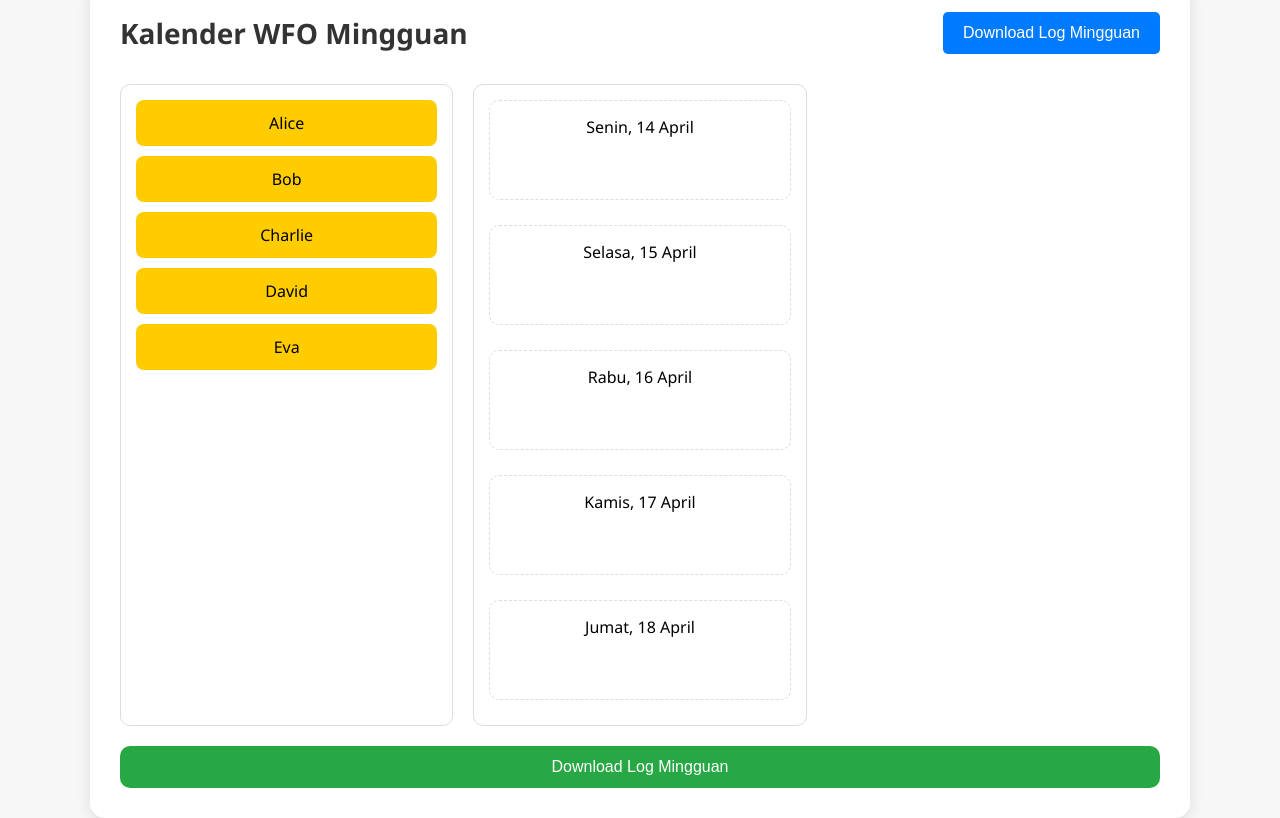
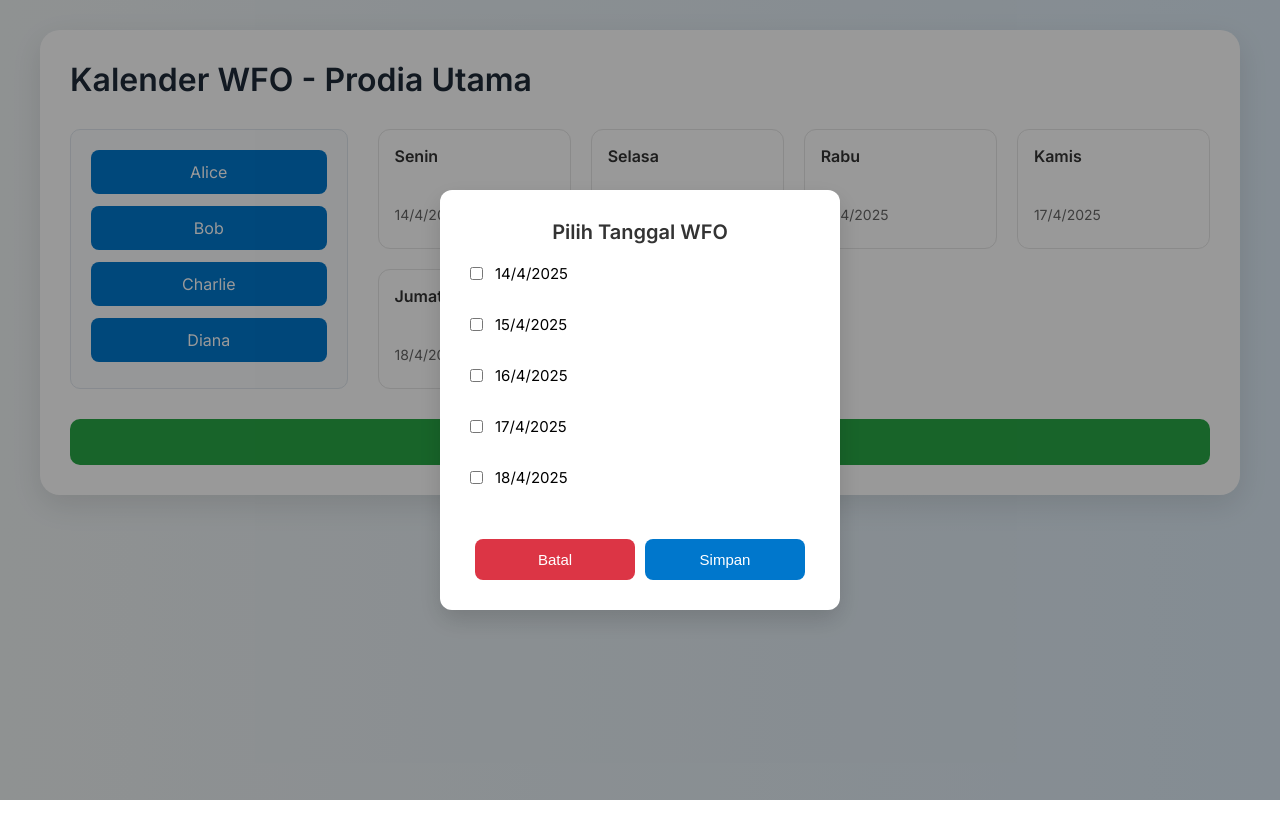
Before and after one commit to victorronaldopasaribu/ujicoba, a plain HTML site: page index.html in a window 1280 px wide. Both pictures are taken after a click on the element "Alice". Drawn offline with Linux system fonts and the light colour scheme.

Commit message:
Update index.html

```diff
--- a/index.html
+++ b/index.html
@@ -3,9 +3,10 @@
 <head>
   <meta charset="UTF-8">
   <meta name="viewport" content="width=device-width, initial-scale=1.0">
-  <title>Kalender WFO Mingguan</title>
+  <title>Kalender WFO - Prodia Utama</title>
   <style>
-    /* Global Styles */
+    @import url('https://fonts.googleapis.com/css2?family=Inter:wght@400;600&display=swap');
+
     * {
       margin: 0;
       padding: 0;
@@ -13,274 +14,336 @@
     }
 
     body {
-      font-family: 'Segoe UI', Tahoma, Geneva, Verdana, sans-serif;
-      background-color: #f7f7f7;
+      font-family: 'Inter', sans-serif;
+      background: linear-gradient(to right, #eef2f3, #dbe9f4);
       display: flex;
       justify-content: center;
-      align-items: center;
-      height: 100vh;
-      padding: 20px;
+      align-items: flex-start;
+      padding: 30px;
+      min-height: 100vh;
     }
 
     .calendar-container {
       background-color: white;
-      border-radius: 15px;
+      border-radius: 20px;
       padding: 30px;
-      box-shadow: 0 4px 15px rgba(0, 0, 0, 0.1);
+      box-shadow: 0 10px 30px rgba(0, 0, 0, 0.1);
       width: 100%;
-      max-width: 1100px;
+      max-width: 1200px;
     }
 
-    /* Calendar Header */
     .calendar-header {
       display: flex;
       justify-content: space-between;
       align-items: center;
       margin-bottom: 30px;
+      flex-wrap: wrap;
     }
 
     .calendar-header h2 {
-      font-size: 28px;
+      font-size: 32px;
+      color: #1e2a38;
+      font-weight: 600;
+    }
+
+    .calendar {
+      display: grid;
+      grid-template-columns: 1fr 3fr;
+      gap: 30px;
+    }
+
+    .names-column {
+      background-color: #f9fbfc;
+      border: 1px solid #e0e6ed;
+      border-radius: 10px;
+      padding: 20px;
+      display: flex;
+      flex-direction: column;
+      gap: 12px;
+    }
+
+    .names-column .name {
+      background-color: #0077cc;
+      color: #fff;
+      padding: 12px;
+      text-align: center;
+      border-radius: 8px;
+      cursor: pointer;
+      transition: 0.3s;
+      font-weight: 500;
+    }
+
+    .names-column .name:hover {
+      background-color: #005fa3;
+    }
+
+    .days-column {
+      display: grid;
+      grid-template-columns: repeat(auto-fill, minmax(180px, 1fr));
+      gap: 20px;
+    }
+
+    .day {
+      background-color: #ffffff;
+      border: 1px solid #e6e6e6;
+      border-radius: 12px;
+      padding: 16px;
+      min-height: 120px;
+      display: flex;
+      flex-direction: column;
+      gap: 10px;
+      transition: 0.3s;
+    }
+
+    .day:hover {
+      background-color: #f4f9ff;
+    }
+
+    .day strong {
+      font-size: 16px;
       color: #333;
     }
 
-    .calendar-header button {
-      padding: 12px 20px;
-      font-size: 16px;
-      background-color: #007BFF;
-      color: white;
-      border: none;
-      border-radius: 5px;
-      cursor: pointer;
-      transition: background-color 0.3s ease;
+    .day span {
+      font-size: 14px;
+      color: #666;
     }
 
-    .calendar-header button:hover {
-      background-color: #0056b3;
-    }
-
-    /* Calendar Layout */
-    .calendar {
-      display: grid;
-      grid-template-columns: repeat(auto-fill, minmax(250px, 1fr));
-      gap: 20px;
-    }
-
-    /* Names Column */
-    .names-column,
-    .days-column {
-      background-color: #fff;
-      padding: 15px;
-      border-radius: 10px;
-      border: 1px solid #ddd;
-    }
-
-    .names-column {
-      display: flex;
-      flex-direction: column;
-      gap: 10px;
-    }
-
-    .names-column .name {
-      background-color: #ffcc00;
-      padding: 12px;
-      border-radius: 8px;
-      cursor: pointer;
-      text-align: center;
-      transition: background-color 0.3s ease;
-    }
-
-    .names-column .name:hover {
-      background-color: #ff9800;
-    }
-
-    .days-column {
-      display: flex;
-      flex-direction: column;
-      gap: 15px;
-    }
-
-    .days-column .day {
-      background-color: #fff;
-      padding: 15px;
-      margin-bottom: 10px;
-      border-radius: 10px;
-      text-align: center;
-      min-height: 100px;
-      border: 1px dashed #ddd;
-      position: relative;
-      transition: background-color 0.3s ease;
-    }
-
-    .days-column .day:hover {
-      background-color: #f0f0f0;
-    }
-
-    .days-column .day .employee {
-      background-color: #007BFF;
+    .employee {
+      background-color: #28a745;
       color: white;
-      padding: 8px;
-      border-radius: 5px;
-      margin: 5px 0;
-      cursor: pointer;
+      padding: 6px 10px;
+      border-radius: 6px;
+      font-size: 14px;
       display: flex;
       justify-content: space-between;
       align-items: center;
-      transition: background-color 0.3s ease;
+      cursor: pointer;
     }
 
-    .days-column .day .employee:hover {
-      background-color: #0056b3;
+    .employee:hover {
+      background-color: #218838;
     }
 
-    .days-column .day .remove {
-      color: red;
-      font-size: 18px;
+    .remove {
+      margin-left: 10px;
+      color: #f8d7da;
+      font-weight: bold;
       cursor: pointer;
-      margin-left: 10px;
     }
 
     .download-btn {
-      margin-top: 20px;
-      padding: 12px 30px;
+      margin-top: 30px;
+      width: 100%;
+      padding: 14px;
       background-color: #28a745;
-      color: white;
       border: none;
+      color: #fff;
+      font-size: 16px;
       border-radius: 10px;
       cursor: pointer;
-      font-size: 16px;
-      width: 100%;
-      transition: background-color 0.3s ease;
+      transition: 0.3s;
     }
 
     .download-btn:hover {
       background-color: #218838;
     }
 
-    /* Responsive Styles */
-    @media screen and (max-width: 768px) {
+    /* Popup */
+    .popup {
+      position: fixed;
+      top: 0;
+      left: 0;
+      right: 0;
+      bottom: 0;
+      background: rgba(0,0,0,0.4);
+      display: none;
+      justify-content: center;
+      align-items: center;
+      animation: fadeIn 0.3s ease-out;
+      z-index: 999;
+    }
+
+    .popup-content {
+      background-color: white;
+      padding: 30px;
+      border-radius: 12px;
+      width: 90%;
+      max-width: 400px;
+      box-shadow: 0 10px 25px rgba(0, 0, 0, 0.15);
+      animation: slideUp 0.4s ease-out;
+    }
+
+    .popup-header {
+      font-size: 20px;
+      font-weight: 600;
+      color: #333;
+      margin-bottom: 20px;
+      text-align: center;
+    }
+
+    .popup-body label {
+      display: flex;
+      align-items: center;
+      margin-bottom: 12px;
+      font-size: 15px;
+    }
+
+    .popup-body input[type="checkbox"] {
+      margin-right: 12px;
+    }
+
+    .popup-buttons {
+      display: flex;
+      justify-content: space-between;
+      margin-top: 20px;
+    }
+
+    .popup-buttons button {
+      flex: 1;
+      margin: 0 5px;
+      padding: 12px;
+      border: none;
+      border-radius: 8px;
+      font-size: 15px;
+      color: white;
+      cursor: pointer;
+      transition: 0.3s;
+    }
+
+    .popup-buttons .cancel {
+      background-color: #dc3545;
+    }
+
+    .popup-buttons .cancel:hover {
+      background-color: #c82333;
+    }
+
+    .popup-buttons button:not(.cancel) {
+      background-color: #0077cc;
+    }
+
+    .popup-buttons button:not(.cancel):hover {
+      background-color: #005fa3;
+    }
+
+    /* Animations */
+    @keyframes fadeIn {
+      from { opacity: 0; }
+      to { opacity: 1; }
+    }
+
+    @keyframes slideUp {
+      from {
+        transform: translateY(30px);
+        opacity: 0;
+      }
+      to {
+        transform: translateY(0);
+        opacity: 1;
+      }
+    }
+
+    /* Responsive */
+    @media (max-width: 768px) {
       .calendar {
         grid-template-columns: 1fr;
       }
 
-      .names-column,
       .days-column {
-        margin-bottom: 20px;
-      }
-
-      .calendar-header h2 {
-        font-size: 24px;
-      }
-
-      .calendar-header button {
-        padding: 10px 18px;
-        font-size: 14px;
+        grid-template-columns: 1fr;
       }
     }
-
-    @media screen and (max-width: 480px) {
-      .calendar-container {
-        padding: 15px;
-      }
-
-      .calendar-header h2 {
-        font-size: 20px;
-      }
-
-      .calendar-header button {
-        font-size: 12px;
-      }
-
-      .download-btn {
-        padding: 10px;
-      }
-    }
-
   </style>
 </head>
 <body>
 
   <div class="calendar-container">
     <div class="calendar-header">
-      <h2>Kalender WFO Mingguan</h2>
-      <button onclick="downloadLog()">Download Log Mingguan</button>
+      <h2>Kalender WFO - Prodia Utama</h2>
     </div>
 
     <div class="calendar">
       <div class="names-column" id="names-column">
-        <!-- Nama karyawan akan muncul di sini -->
+        <!-- Nama karyawan -->
       </div>
-
       <div class="days-column" id="days-column">
-        <!-- Hari kerja akan muncul di sini -->
+        <!-- Hari kerja -->
       </div>
     </div>
 
     <div>
-      <button class="download-btn" onclick="downloadLog()">Download Log Mingguan</button>
+      <button class="download-btn" onclick="downloadLog()">Download Log</button>
+    </div>
+  </div>
+
+  <!-- Popup Tanggal -->
+  <div class="popup" id="popup">
+    <div class="popup-content">
+      <div class="popup-header">Pilih Tanggal WFO</div>
+      <div class="popup-body">
+        <div id="popup-dates"></div>
+      </div>
+      <div class="popup-buttons">
+        <button class="cancel" onclick="closePopup()">Batal</button>
+        <button onclick="saveSelectedDates()">Simpan</button>
+      </div>
+    </div>
+  </div>
+
+  <!-- Popup PIN -->
+  <div class="popup" id="pin-popup">
+    <div class="popup-content">
+      <div class="popup-header">Masukkan PIN untuk Download</div>
+      <div class="popup-body">
+        <input type="password" id="pin-input" placeholder="6 Digit PIN" maxlength="6" style="width: 100%; padding: 10px; font-size: 16px; text-align: center;">
+        <div id="pin-error" style="color: red; text-align: center; margin-top: 10px; display: none;">PIN salah. Coba lagi.</div>
+      </div>
+      <div class="popup-buttons">
+        <button class="cancel" onclick="closePinPopup()">Batal</button>
+        <button onclick="verifyPin()">Verifikasi</button>
+      </div>
     </div>
   </div>
 
   <script>
-    const employees = ["Alice", "Bob", "Charlie", "David", "Eva"];
     const weekdays = ["Senin", "Selasa", "Rabu", "Kamis", "Jumat"];
-    const today = new Date();
-    const dayOfWeek = today.getDay();
-    const startOfWeek = new Date(today.setDate(today.getDate() - dayOfWeek + 1)); // Senin minggu ini
+    const employees = ["Alice", "Bob", "Charlie", "Diana"];
+    const schedule = JSON.parse(localStorage.getItem("schedule")) || {};
+    let selectedEmployee = null;
+    const startOfWeek = new Date();
+    startOfWeek.setDate(startOfWeek.getDate() - startOfWeek.getDay() + 1);
 
-    let schedule = JSON.parse(localStorage.getItem("schedule")) || {};
-
-    // Membuat kolom nama karyawan
     function createNamesColumn() {
       const namesColumn = document.getElementById("names-column");
       employees.forEach((employee) => {
         const nameDiv = document.createElement("div");
         nameDiv.classList.add("name");
-        nameDiv.draggable = true;
         nameDiv.textContent = employee;
-        nameDiv.dataset.employee = employee;
-
-        // Event listener untuk drag
-        nameDiv.addEventListener("dragstart", (e) => dragStart(e));
-        nameDiv.addEventListener("dragend", (e) => dragEnd(e));
-
-        // Event listener untuk touch (mobile)
-        nameDiv.addEventListener("touchstart", (e) => touchStart(e));
-        nameDiv.addEventListener("touchend", (e) => touchEnd(e));
-
+        nameDiv.onclick = () => openPopup(employee);
         namesColumn.appendChild(nameDiv);
       });
     }
 
-    // Membuat kolom hari kerja dengan tanggal
     function createDaysColumn() {
       const daysColumn = document.getElementById("days-column");
       weekdays.forEach((day, index) => {
+        const date = new Date(startOfWeek);
+        date.setDate(date.getDate() + index);
+        const formattedDate = `${date.getDate()}/${date.getMonth() + 1}/${date.getFullYear()}`;
+
         const dayDiv = document.createElement("div");
         dayDiv.classList.add("day");
         dayDiv.dataset.day = day;
+        dayDiv.innerHTML = `<strong>${day}</strong><br><span>${formattedDate}</span>`;
 
-        // Menentukan tanggal untuk setiap hari kerja
-        const currentDay = new Date(startOfWeek);
-        currentDay.setDate(startOfWeek.getDate() + index);
-        const formattedDate = currentDay.toLocaleDateString('id-ID', { day: 'numeric', month: 'long' });
-
-        const dayLabel = document.createElement("div");
-        dayLabel.textContent = `${day}, ${formattedDate}`;
-        dayDiv.appendChild(dayLabel);
-
-        // Event listener untuk drag over dan drop
-        dayDiv.addEventListener("dragover", (e) => dragOver(e));
-        dayDiv.addEventListener("drop", (e) => drop(e));
-
-        // Event listener untuk touch (mobile)
-        dayDiv.addEventListener("touchmove", (e) => touchMove(e));
-        dayDiv.addEventListener("touchend", (e) => drop(e));
-
-        // Menampilkan jadwal yang sudah ada di localStorage
         if (schedule[day]) {
-          schedule[day].forEach(employee => {
-            addEmployeeToDay(dayDiv, employee);
+          schedule[day].forEach((employee) => {
+            const employeeDiv = document.createElement("div");
+            employeeDiv.classList.add("employee");
+            employeeDiv.textContent = employee;
+            employeeDiv.innerHTML += `<span class="remove" onclick="removeEmployeeFromDay(event)">X</span>`;
+            dayDiv.appendChild(employeeDiv);
           });
         }
 
@@ -288,106 +351,121 @@
       });
     }
 
-    // Fungsi untuk menambahkan nama karyawan ke dalam hari
-    function addEmployeeToDay(dayDiv, employee) {
-      const employeeDiv = document.createElement("div");
-      employeeDiv.classList.add("employee");
-      employeeDiv.textContent = `${employee} `;
-      const removeBtn = document.createElement("span");
-      removeBtn.textContent = "X";
-      removeBtn.classList.add("remove");
-      removeBtn.addEventListener("click", () => removeEmployeeFromDay(dayDiv, employee, removeBtn));
-      employeeDiv.appendChild(removeBtn);
-      dayDiv.appendChild(employeeDiv);
+    function openPopup(employee) {
+      selectedEmployee = employee;
+      const popupDates = document.getElementById("popup-dates");
+      popupDates.innerHTML = "";
+
+      weekdays.forEach((day, index) => {
+        const date = new Date(startOfWeek);
+        date.setDate(date.getDate() + index);
+        const formattedDate = `${date.getDate()}/${date.getMonth() + 1}/${date.getFullYear()}`;
+
+        const dateLabel = document.createElement("label");
+        const dateCheckbox = document.createElement("input");
+        dateCheckbox.type = "checkbox";
+        dateCheckbox.dataset.day = day;
+        dateCheckbox.checked = schedule[day] && schedule[day].includes(employee);
+
+        dateLabel.appendChild(dateCheckbox);
+        dateLabel.appendChild(document.createTextNode(formattedDate));
+
+        popupDates.appendChild(dateLabel);
+        popupDates.appendChild(document.createElement("br"));
+      });
+
+      document.getElementById("popup").style.display = "flex";
     }
 
-    // Fungsi saat mulai drag
-    function dragStart(event) {
-      event.target.classList.add("dragging");
+    function saveSelectedDates() {
+      const selectedDates = [];
+      const checkboxes = document.querySelectorAll("#popup-dates input[type='checkbox']:checked");
+      checkboxes.forEach((checkbox) => selectedDates.push(checkbox.dataset.day));
+
+      weekdays.forEach((day) => {
+        if (!schedule[day]) schedule[day] = [];
+        if (selectedDates.includes(day) && !schedule[day].includes(selectedEmployee)) {
+          schedule[day].push(selectedEmployee);
+        } else if (!selectedDates.includes(day) && schedule[day].includes(selectedEmployee)) {
+          schedule[day] = schedule[day].filter((e) => e !== selectedEmployee);
+        }
+      });
+
+      saveSchedule();
+      closePopup();
+      location.reload();
     }
 
-    // Fungsi saat selesai drag
-    function dragEnd(event) {
-      event.target.classList.remove("dragging");
+    function closePopup() {
+      document.getElementById("popup").style.display = "none";
     }
 
-    // Fungsi saat mulai touch
-    function touchStart(event) {
-      event.target.classList.add("dragging");
-    }
-
-    // Fungsi saat selesai touch
-    function touchEnd(event) {
-      event.target.classList.remove("dragging");
-    }
-
-    // Fungsi drag over
-    function dragOver(event) {
-      event.preventDefault();
-    }
-
-    // Fungsi drop
-    function drop(event) {
-      event.preventDefault();
-      const employee = document.querySelector(".name.dragging");
-      if (employee) {
-        const day = event.target.closest(".day");
-        if (day) {
-          const dayName = day.dataset.day;
-          const employeeName = employee.dataset.employee;
-
-          if (!schedule[dayName]) {
-            schedule[dayName] = [];
-          }
-
-          if (!schedule[dayName].includes(employeeName)) {
-            schedule[dayName].push(employeeName);
-            updateDaySchedule(day, schedule[dayName]);
-            saveSchedule();
-          }
-        }
-      }
-    }
-
-    // Update tampilan jadwal di setiap hari
-    function updateDaySchedule(dayElement, daySchedule) {
-      dayElement.innerHTML = `<div>${dayElement.dataset.day}</div>`;
-      daySchedule.forEach(employee => {
-        addEmployeeToDay(dayElement, employee);
-      });
-    }
-
-    // Fungsi untuk menghapus nama karyawan dari jadwal
-    function removeEmployeeFromDay(dayDiv, employeeName, removeBtn) {
-      const dayName = dayDiv.dataset.day;
-      schedule[dayName] = schedule[dayName].filter(employee => employee !== employeeName);
-      removeBtn.parentElement.remove(); // Menghapus elemen nama karyawan beserta tombol X
-      updateDaySchedule(dayDiv, schedule[dayName]);
-      saveSchedule();
-    }
-
-    // Menyimpan schedule ke localStorage
     function saveSchedule() {
       localStorage.setItem("schedule", JSON.stringify(schedule));
     }
 
-    // Fungsi untuk mendownload log mingguan
-    function downloadLog() {
-      let log = "Log Jadwal WFO Mingguan\n\n";
-      for (let day in schedule) {
-        log += `${day}: ${schedule[day].join(", ")}\n`;
-      }
+    function removeEmployeeFromDay(event) {
+      const employeeDiv = event.target.parentElement;
+      const dayDiv = employeeDiv.closest(".day");
+      const day = dayDiv.dataset.day;
+      const employee = employeeDiv.textContent.replace("X", "").trim();
 
-      const blob = new Blob([log], { type: "text/plain;charset=utf-8" });
-      const url = URL.createObjectURL(blob);
-      const a = document.createElement("a");
-      a.href = url;
-      a.download = "log_wfo_mingguan.txt";
-      a.click();
-      URL.revokeObjectURL(url);
+      schedule[day] = schedule[day].filter((e) => e !== employee);
+      saveSchedule();
+      employeeDiv.remove();
     }
 
-    // Memulai halaman
+    function downloadLog() {
+      openPinPopup();
+    }
+
+    function openPinPopup() {
+      document.getElementById("pin-input").value = "";
+      document.getElementById("pin-error").style.display = "none";
+      document.getElementById("pin-popup").style.display = "flex";
+    }
+
+    function closePinPopup() {
+      document.getElementById("pin-popup").style.display = "none";
+    }
+
+    function verifyPin() {
+      const pin = document.getElementById("pin-input").value;
+      const correctPin = "123456";
+
+      if (pin === correctPin) {
+        closePinPopup();
+        downloadAndClearLog();
+      } else {
+        document.getElementById("pin-error").style.display = "block";
+      }
+    }
+
+    function downloadAndClearLog() {
+      const log = ["Jadwal Karyawan WFO"];
+      weekdays.forEach((day, index) => {
+        if (schedule[day] && schedule[day].length > 0) {
+          const date = new Date(startOfWeek);
+          date.setDate(date.getDate() + index);
+          const formattedDate = `${date.getDate()}/${date.getMonth() + 1}/${date.getFullYear()}`;
+          log.push(`${day}, ${formattedDate}: ${schedule[day].join(", ")}`);
+        }
+      });
+
+      const blob = new Blob([log.join("\n")], { type: "text/plain;charset=utf-8" });
+      const a = document.createElement("a");
+      a.href = URL.createObjectURL(blob);
+      a.download = "Jadwal_Karyawan_WFO.txt";
+      a.click();
+      URL.revokeObjectURL(a.href);
+
+      weekdays.forEach((day) => {
+        schedule[day] = [];
+      });
+      saveSchedule();
+      location.reload();
+    }
+
     createNamesColumn();
     createDaysColumn();
   </script>
```
